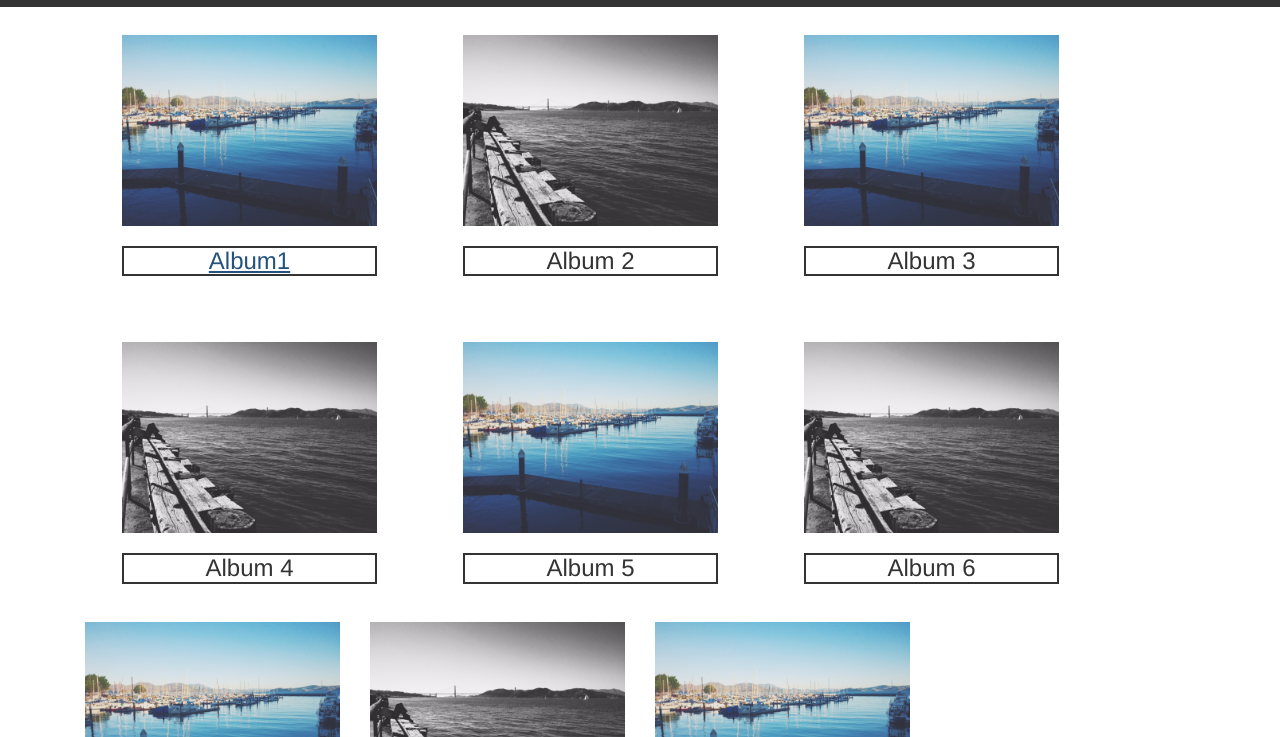
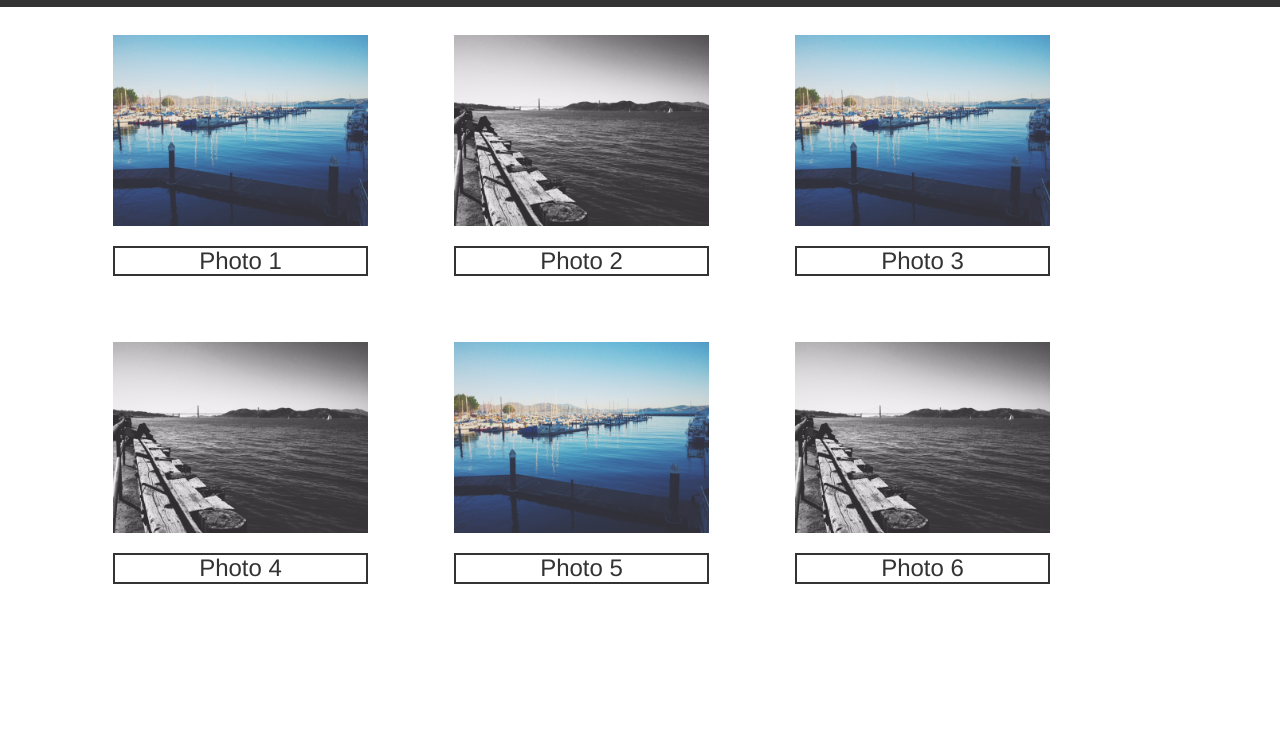
Before and after one commit to chaneyz/photo-album, a plain HTML site: page dist/index.html in a window 1280 px wide. Both pictures are taken after a click on the link "Album1". Shown: the part 63-800 px from the top of the page. Drawn offline with Linux system fonts and the light colour scheme.

Commit message:
made changes blah, blah, blah

```diff
--- a/dist/index.html
+++ b/dist/index.html
@@ -62,29 +62,29 @@
 	    <div class="container">
 			<div class="col-xs-12 col-sm-3 col-md-3 col-lg-3">
 				<img src="img/album1.jpg" class="img-responsive">
-				<h3>Album1 </h3>
+				<h3>Photo 1</h3>
 			</div>
 			<div class="col-xs-12 col-sm-3 col-md-3 col-lg-3">
 				<img src="img/album2.jpg" class="img-responsive">
-				<h3>Album 2</h3>
+				<h3>Photo 2</h3>
 			</div>
 			<div class="col-xs-12 col-sm-3 col-md-3 col-lg-3">
 				<img src="img/album1.jpg" class="img-responsive">
-				<h3>Album 3</h3>
+				<h3>Photo 3</h3>
 			</div>
 		</div>
 		<div class="container">
 			<div class="col-xs-12 col-sm-3 col-md-3 col-lg-3">
 				<img src="img/album2.jpg" class="img-responsive">
-				<h3>Album 4</h3>
+				<h3>Photo 4</h3>
 			</div>
 			<div class="col-xs-12 col-sm-3 col-md-3 col-lg-3">
 				<img src="img/album1.jpg" class="img-responsive">
-				<h3>Album 5</h3>
+				<h3>Photo 5</h3>
 			</div>
 			<div class="col-xs-12 col-sm-3 col-md-3 col-lg-3">
 				<img src="img/album2.jpg" class="img-responsive">
-				<h3>Album 6</h3>
+				<h3>Photo 6</h3>
 			</div>
 		</div>
 	</section>
--- a/dist/scripts/main.js
+++ b/dist/scripts/main.js
@@ -4,6 +4,8 @@ $('.album-containers a').on('click', clickToView);
 
 function clickToView() {
 	$('.album1').show();
+	$('.album-containers').hide();
+
 	}
 // var myInterval = setInterval(function () {
 // 	console.log(new Date());
--- a/dist/styles/style.css
+++ b/dist/styles/style.css
@@ -23,3 +23,12 @@
 .album1 {
 	display: none;
 }
+
+.album1 div div {
+	margin: 2em;
+}
+
+.album1 h3 {
+	border: .12em solid;
+	text-align: center;
+}
```
